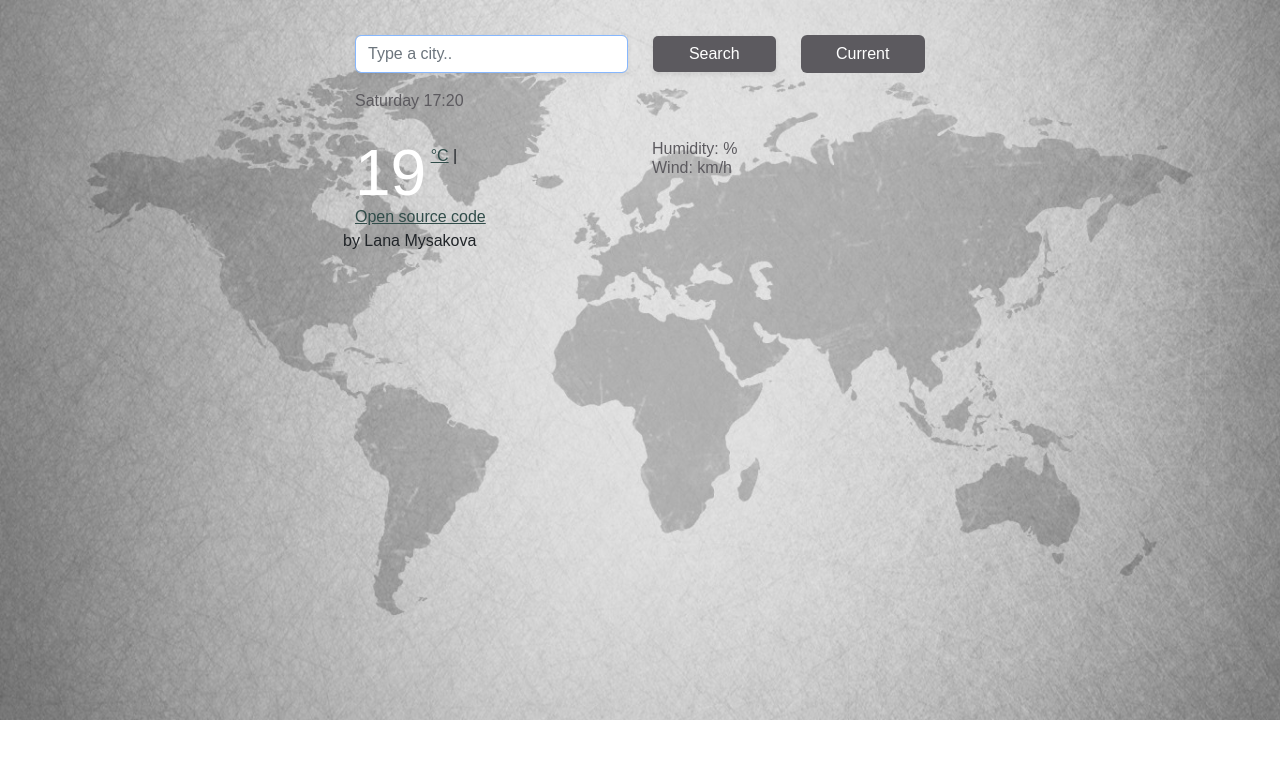
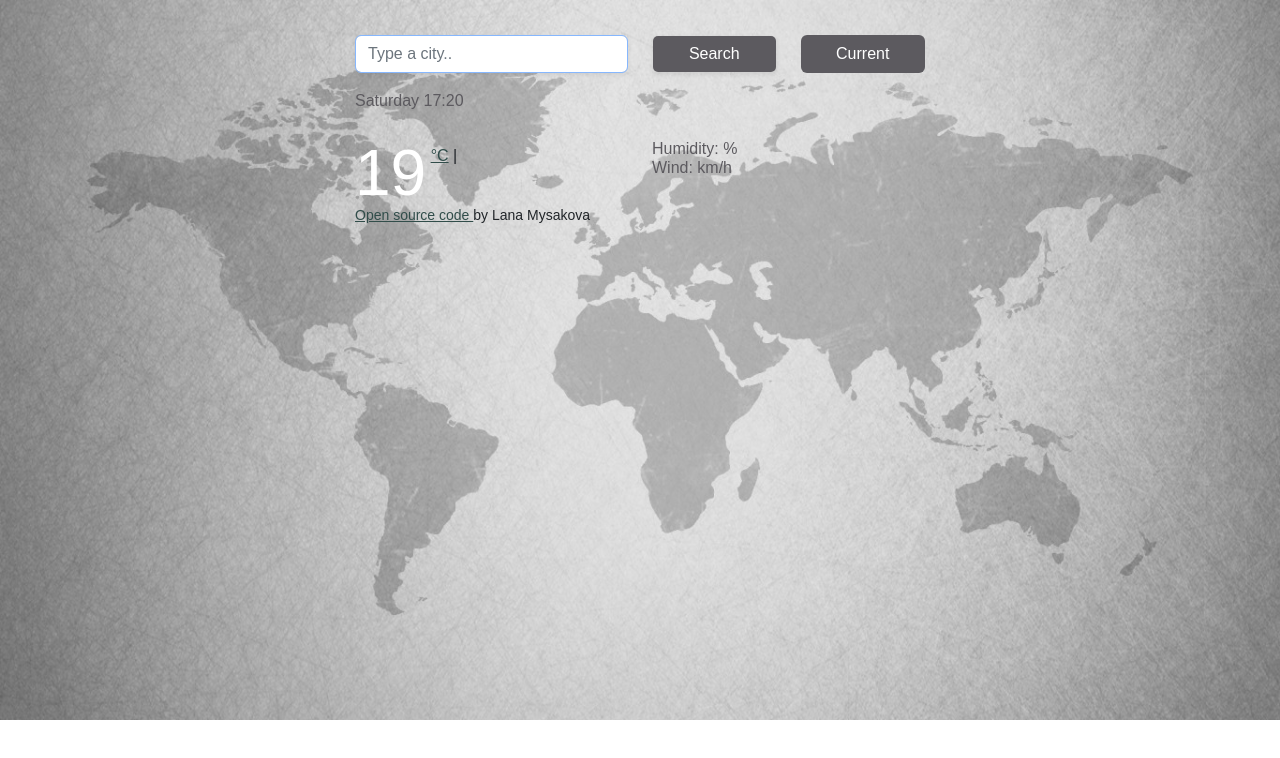
Before and after one commit to LanaMysakova/my-first-project, a website built with Parcel: page index.html in a window 1280 px wide. Built offline with nearby package versions, Linux system fonts and the light colour scheme; no server answers; a web font is replaced by a local one.

Commit message:
Update index.html
Add a <small>

```diff
--- a/index.html
+++ b/index.html
@@ -86,15 +86,15 @@
             </ul>
             <div class="weather-forecast" id="forecast"></div>
           </div>
-
+          <small>
             <a
               href="https://github.com/LanaMysakova/my-first-project"
               target="_blank"
               class="more"
             >
               Open source code
-            </a>
-            by Lana Mysakova
+            </a> by Lana Mysakova
+          </small>
           </div>
         </div>
       </div>
```
